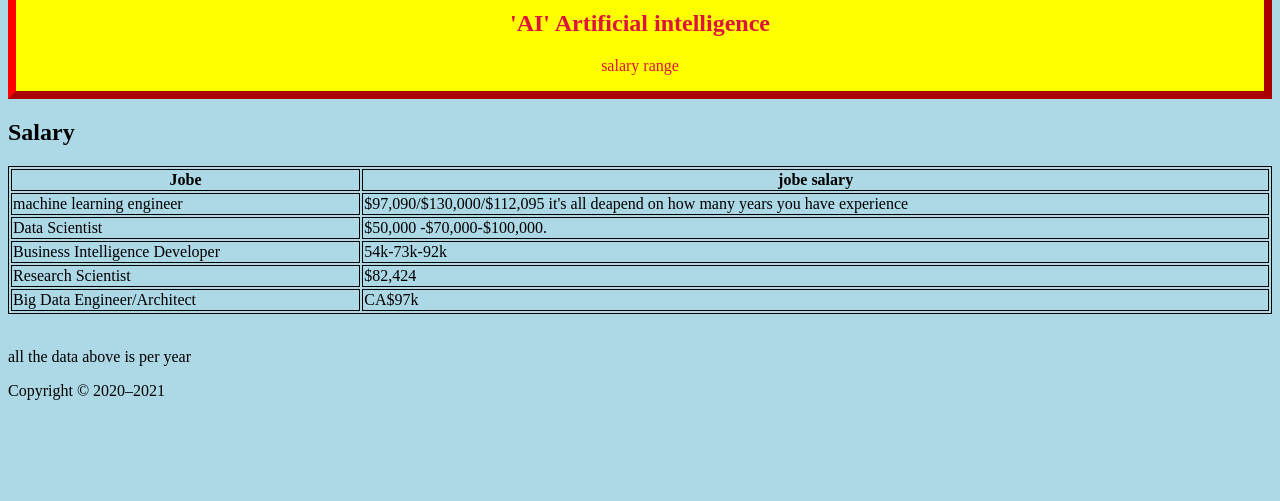
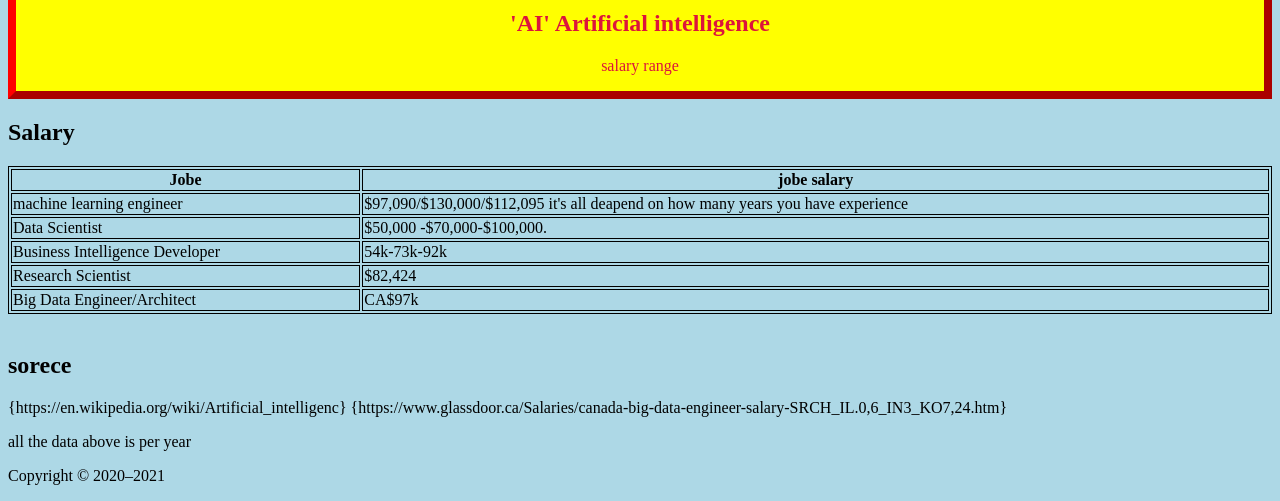
Before and after one commit to hass0n3/Weekly-Assignment-3, a plain HTML site: page index.html in a window 1280 px wide. Shown: the part 1338-1839 px from the top of the page. Before the commit the page ends 1754 px from the top, so only its background shows below. Drawn offline with Linux system fonts and the light colour scheme.

Commit message:
adding the source's

```diff
--- a/index.html
+++ b/index.html
@@ -128,6 +128,9 @@ According to the job site Indeed, the demand for AI skills has more than doubled
   </tr>
 </table>
   <br>
+  <h2>sorece </h2>
+  <p>{https://en.wikipedia.org/wiki/Artificial_intelligenc}
+    {https://www.glassdoor.ca/Salaries/canada-big-data-engineer-salary-SRCH_IL.0,6_IN3_KO7,24.htm}</p>
 <p>all the data above is per year </p>
 <p>Copyright &copy; 2020&ndash;2021</p></div></div></div></footer><div id="HardsellOverlay"></div><div id="fb-root"></div><script>
     <script src="script.js"></script>
```
